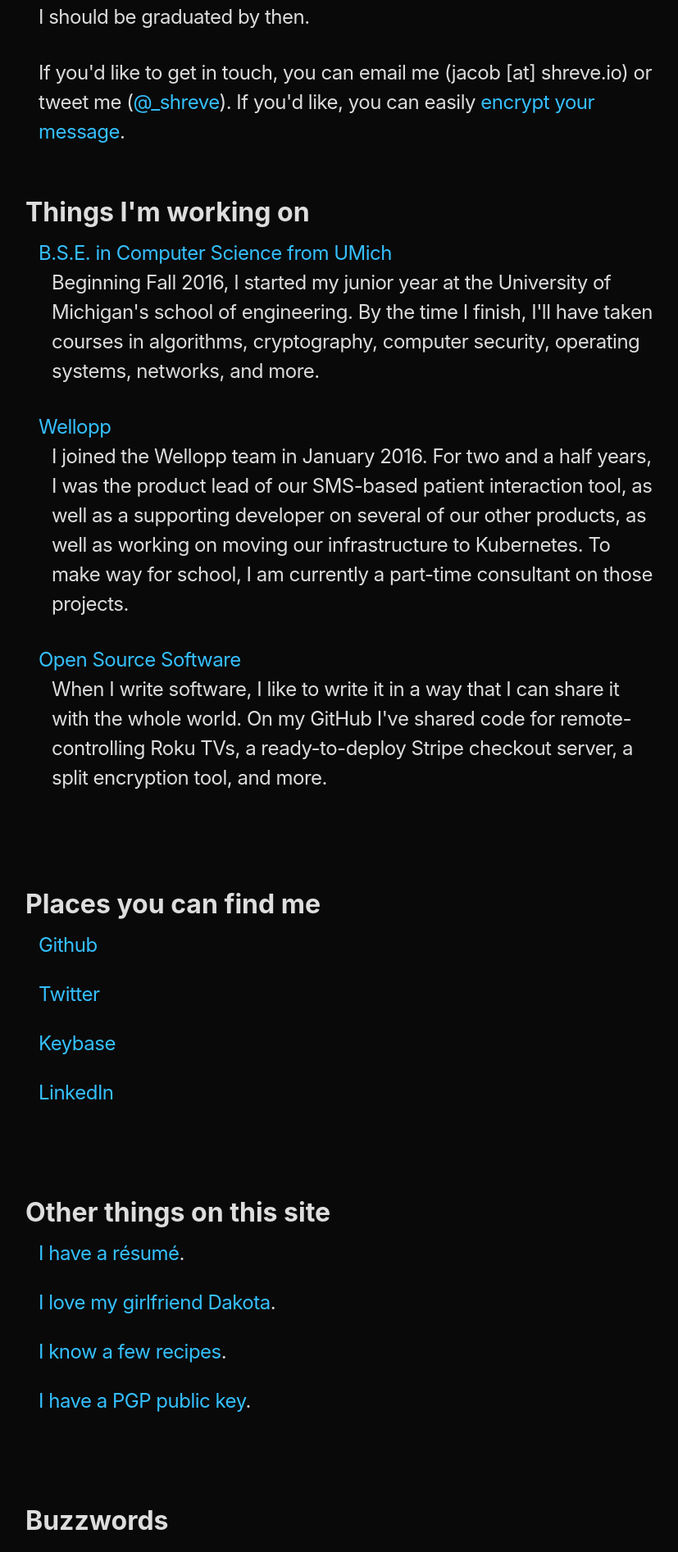
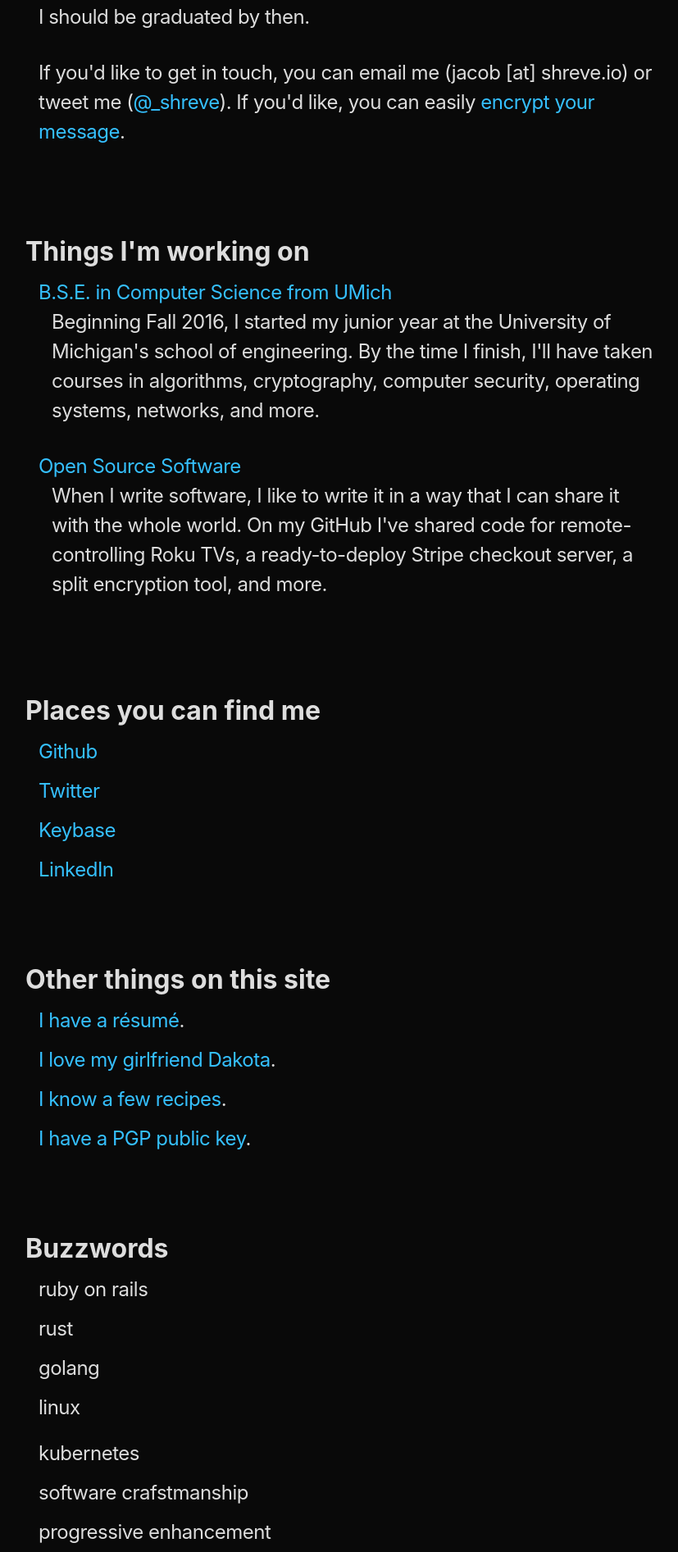
Before and after one commit to shreve/shreve.io, a Jekyll site: the page built from index.html, in a window 1280 px wide. Shown: the part 743-2636 px from the top of the page at 82% size, without its empty margins (209-1036 px from the left). Built offline with Jekyll 4.4.1, drawn with Linux system fonts in a browser that asks for light colours.

Commit message:
Update homepage

```diff
--- a/_sass/_typography.sass
+++ b/_sass/_typography.sass
@@ -108,6 +108,9 @@
 
 ol
   list-style-type: decimal
+
+li
+  margin-bottom: 0.5em
 
 blockquote
   p
--- a/index.html
+++ b/index.html
@@ -41,6 +41,7 @@
 MzBUMTA6MTA6MDMtMDQ6MDBh0Sj/AAAAAElFTkSuQmCC"/>
 </header>
 <article>
+  <div class="col">
   <p>
     Hey there! My name's Jacob. I live in Ypsilanti, MI, and I'm a
     technology consultant and computer science student.  I've been
@@ -51,38 +52,26 @@
   <p>
     If you'd like to get in touch, you can email me (jacob [at] shreve.io) or tweet me (<a href="https://twitter.com/_shreve">@_shreve</a>). If you'd like, you can easily <a href="/encrypt">encrypt your message</a>.
   </p>
+  </div>
   <div class="col">
     <h3>Things I'm working on</h3>
     <ul>
-      <li><a href="http://www-personal.umich.edu/~shreve/" title="Jacob Evan Shreve :: University of Michigan Student">B.S.E. in Computer Science	from UMich</a>
+      <li>
+        <a href="http://www-personal.umich.edu/~shreve/" title="Jacob Evan Shreve :: University of Michigan Student">B.S.E. in Computer Science	from UMich</a>
         <p>
           Beginning Fall 2016, I started my junior year at the University of Michigan's school of engineering.
           By the time I finish, I'll have taken courses in algorithms, cryptography, computer security, operating systems,
           networks, and more.
-        </p> </li>
-
-      <li><a href="https://wellopp.com/" title="Wellopp: Wellness = Opportunity">Wellopp</a>
-        <p>
-          I joined the Wellopp team in January 2016. For two and a half years, I was the product lead of
-          our SMS-based patient interaction tool, as well as a supporting developer on
-          several of our other products, as well as working on moving our infrastructure to
-          Kubernetes. To make way for school, I am currently a part-time consultant on those projects.
-        </p></li>
-
-      <li><a href="https://github.com/shreve" title="Shreve on GitHub">Open Source Software</a>
+        </p>
+      </li>
+      <li>
+        <a href="https://github.com/shreve" title="Shreve on GitHub">Open Source Software</a>
         <p>
           When I write software, I like to write it in a way that I can share it with the whole world.
           On my GitHub I've shared code for remote-controlling Roku TVs, a ready-to-deploy Stripe
           checkout server, a split encryption tool, and more.
-        </p></li>
-
-      <!-- <li><a href="https://www.sugu.org" title="Sugu, the adult lifestyle brand">Sugu</a>
-           <p>
-           Sugu is my growing brand of adult lifestyle products and services. As of now, it's just me, so it's growing slow.
-           What motivated me to start such an ambitious project was the lack of transparency, reputability, and frankly
-           good design in all the different niche sites I found.<br>
-           <em>Sugu stands for sex positivity, open information, and accessibility.</em>
-           </p></li> -->
+        </p>
+      </li>
     </ul>
   </div>
 
@@ -99,10 +88,10 @@
     <div class="col">
       <h3>Other things on this site</h3>
       <ul>
-        <li><a href="/resume/resume.pdf">I have a r&eacute;sum&eacute;</a>.</li>
+        <li><a href="https://shreve.github.io/resume/resume.pdf" target="_blank">I have a r&eacute;sum&eacute;</a>.</li>
         <li><a href="http://i.❤.dakota.jacobevanshreve.me">I love my girlfriend Dakota</a>.</li>
         <li><a href="/recipes/">I know a few recipes</a>.</li>
-        <li><a href="/key.asc">I have a PGP public key</a>.</li>
+        <li><a href="/key.asc" target="_blank">I have a PGP public key</a>.</li>
       </ul>
     </div>
   </section>
```
Also changed, not shown: _recipes/index.md (+1 -1 lines).
